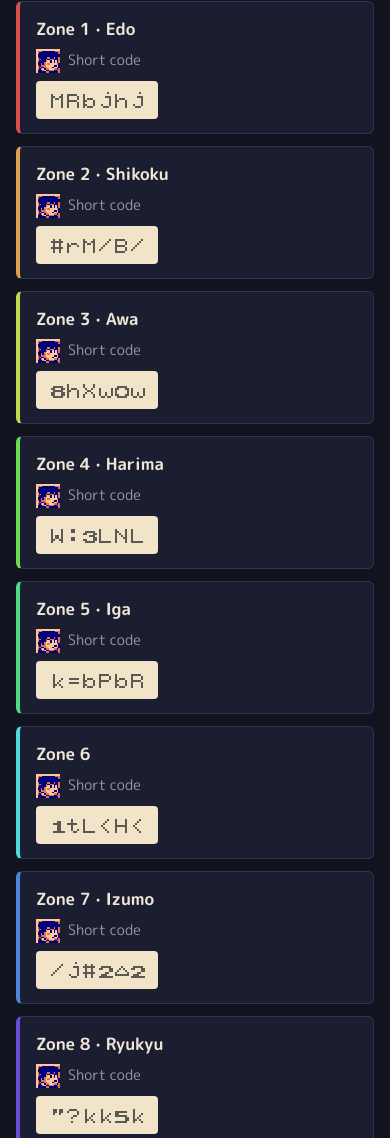
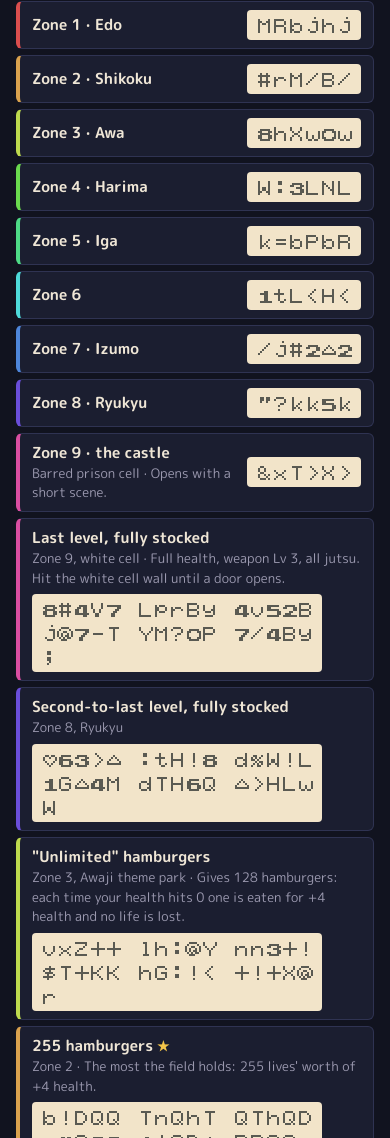
Before and after one commit to maxxthunder/mysticalninja, a website: page index.html in a window 390 px wide. Shown: the part 3293-4431 px from the top of the page. Drawn offline with nearby package versions, Linux system fonts and the light colour scheme; a web font is replaced by a local one.

Commit message:
1.0.1: compact code rows and phone fixes
Code cards become one-line rows. On phones the HUD no longer reflows under the sliders, number boxes can be cleared, and the big view scrolls in landscape. Story steps 6-7 in zone 9 are marked on Story flags; item icons line up; autocorrect off in the decode box.

```diff
--- a/index.html
+++ b/index.html
@@ -92,7 +92,7 @@ input[type=range] { width: 100%; accent-color: var(--brass); }
 .toggles { display: grid; grid-template-columns: repeat(auto-fill, minmax(124px, 1fr)); gap: 6px; }
 .items { display: grid; grid-template-columns: repeat(auto-fill, minmax(150px, 1fr)); gap: 8px 12px; }
 .item { display: grid; grid-template-columns: auto 1fr; gap: 2px 8px; align-items: center; }
-.item .ico { grid-row: span 2; }
+.item .ico { grid-row: 2; }  /* level with the number box, not the label and box together */
 .item span { font-size: .78rem; color: var(--muted); letter-spacing: .04em; }
 .item { grid-template-columns: auto 1fr auto; }
 .item span:not(.q) { grid-column: 2 / 4; }
@@ -119,30 +119,24 @@ summary { cursor: pointer; color: var(--ink); }
 table { border-collapse: collapse; font-size: .88rem; }
 td, th { border-bottom: 1px solid var(--line); padding: 4px 10px 4px 0; text-align: left; vertical-align: top; }
 .tw { overflow-x: auto; }
-/* codes: one card per password */
+/* codes: one compact row per password, its left edge in its starting zone's colour */
 .codes h2 { font-size: 1.5rem; }
-.code-list { display: grid; grid-template-columns: repeat(auto-fill, minmax(min(100%, 380px), 1fr)); gap: 12px; }
-.code-card { background: var(--panel); border: 1px solid var(--line); border-radius: 6px; padding: 14px 16px; display: grid; gap: 8px; align-content: start; position: relative; }
-.code-card h3 { font: 700 1.05rem var(--body); margin: 0; display: flex; justify-content: space-between; align-items: baseline; gap: 10px; }
-.code-card .where { color: var(--muted); font-size: .9rem; margin: 0; }
-.code-card .note { color: var(--muted); font-size: .85rem; margin: 0; }
-.badge { font: 700 .7rem var(--body); letter-spacing: .1em; text-transform: uppercase; border-radius: 3px; padding: 2px 7px; white-space: nowrap; }
-.badge.new { background: var(--brass); color: #fff; position: absolute; top: 0; right: 16px; border-radius: 0 0 4px 4px; padding: 3px 9px; }
-.code-card:has(.badge.new) { padding-top: 20px; }
-.code-card:has(.badge.new) h3 { padding-right: 76px; }
-.code-card button.pw { justify-self: start; background: var(--plate); border-color: transparent; padding: 10px 12px; }
+.code-list { display: grid; grid-template-columns: repeat(auto-fill, minmax(min(100%, 420px), 1fr)); gap: 6px; }
+.code-card { background: var(--panel); border: 1px solid var(--line); border-left: 4px solid hsl(calc(var(--z) * 36) 65% 58%); border-radius: 6px;
+  padding: 8px 12px; display: flex; flex-wrap: wrap; align-items: center; gap: 6px 12px; }
+.code-card .what { flex: 1 1 180px; min-width: 0; }
+.code-card h3 { font: 700 .95rem var(--body); margin: 0; display: flex; align-items: center; gap: 4px; }
+.code-card h3 .ico { width: 20px; height: 20px; }
+.code-card .new { color: var(--gold); font-size: .85rem; }
+.code-card .where { color: var(--muted); font-size: .82rem; margin: 0; }
+.code-card button.pw { background: var(--plate); border-color: transparent; padding: 6px 8px; }
 .code-card .code { font-size: 16px; }
-/* each card's left edge takes its starting zone's colour */
-.code-card { border-left: 4px solid hsl(calc(var(--z) * 36) 65% 58%); }
-.code-card .where { display: flex; align-items: center; gap: 4px; }
-.code-card .where .ico { width: 24px; height: 24px; }
-.code-card .where .ico:last-of-type { margin-right: 4px; }
 footer { display: flex; justify-content: space-between; align-items: center; gap: 16px; font-size: .9rem; color: var(--muted); flex-wrap: wrap; }
 footer a { color: var(--brass); text-decoration: none; display: inline-flex; align-items: center; gap: 8px; }
 /* big-text view for reading the password while typing it into the game */
 #big { inset: 0; width: 100%; height: 100%; max-width: none; max-height: none; margin: 0; border: 0; padding: 24px 16px; box-sizing: border-box;
   background: var(--plate); color: var(--plate-ink); }
-#big[open] { display: grid; place-content: center; justify-items: center; gap: 18px; overflow-y: auto; text-align: center; container-type: inline-size; }
+#big[open] { display: grid; place-content: safe center; justify-items: center; gap: 18px; overflow-y: auto; text-align: center; container-type: inline-size; }
 #big .summary { font-size: 1.1rem; text-wrap: balance; }
 body:has(#big[open]) { overflow: hidden; }
 .big-code { font-size: min(6.4cqi, 6vh) !important; font-size: round(down, min(6.4cqi, 6vh), 8px) !important; justify-items: center; }
@@ -206,7 +200,7 @@ body:has(#big[open]) { overflow: hidden; }
 
   <div class="decode">
     <div class="row">
-      <input type="text" id="paste" class="mono" maxlength="90" placeholder="6, 7, 31 or 55 symbols" autocomplete="off" spellcheck="false" autocapitalize="off" style="max-width:34ch" aria-label="Logbook to decode">
+      <input type="text" id="paste" class="mono" maxlength="90" placeholder="6, 7, 31 or 55 symbols" autocomplete="off" autocorrect="off" spellcheck="false" autocapitalize="off" style="max-width:34ch" aria-label="Logbook to decode">
       <button id="load" type="button">Decode</button>
       <span class="hint" id="paste_hint"></span>
     </div>
@@ -304,7 +298,7 @@ body:has(#big[open]) { overflow: hidden; }
       range-checked. Code: decode $1C:AFC7, encode $1C:ACE5, tables at $02:FD3E.</p>
   </details>
 
-  <footer><a href="https://github.com/maxxthunder/mysticalninja"><svg viewBox="0 0 16 16" width="18" height="18" fill="currentColor" aria-hidden="true"><path d="M8 0c4.42 0 8 3.58 8 8a8.013 8.013 0 0 1-5.45 7.59c-.4.08-.55-.17-.55-.38 0-.27.01-1.13.01-2.2 0-.75-.25-1.23-.54-1.48 1.78-.2 3.65-.88 3.65-3.95 0-.88-.31-1.59-.82-2.15.08-.2.36-1.02-.08-2.12 0 0-.67-.22-2.2.82-.64-.18-1.32-.27-2-.27-.68 0-1.36.09-2 .27-1.53-1.03-2.2-.82-2.2-.82-.44 1.1-.16 1.92-.08 2.12-.51.56-.82 1.28-.82 2.15 0 3.06 1.86 3.75 3.64 3.95-.23.2-.44.55-.51 1.07-.46.21-1.61.55-2.33-.66-.15-.24-.6-.83-1.23-.82-.67.01-.27.38.01.53.34.19.73.9.82 1.13.16.45.68 1.31 2.69.94 0 .67.01 1.3.01 1.49 0 .21-.15.45-.55.38A7.995 7.995 0 0 1 0 8c0-4.42 3.58-8 8-8Z"/></svg>maxxthunder/mysticalninja</a><a href="https://github.com/maxxthunder/mysticalninja/blob/main/CHANGELOG.md">v1.0.0</a></footer>
+  <footer><a href="https://github.com/maxxthunder/mysticalninja"><svg viewBox="0 0 16 16" width="18" height="18" fill="currentColor" aria-hidden="true"><path d="M8 0c4.42 0 8 3.58 8 8a8.013 8.013 0 0 1-5.45 7.59c-.4.08-.55-.17-.55-.38 0-.27.01-1.13.01-2.2 0-.75-.25-1.23-.54-1.48 1.78-.2 3.65-.88 3.65-3.95 0-.88-.31-1.59-.82-2.15.08-.2.36-1.02-.08-2.12 0 0-.67-.22-2.2.82-.64-.18-1.32-.27-2-.27-.68 0-1.36.09-2 .27-1.53-1.03-2.2-.82-2.2-.82-.44 1.1-.16 1.92-.08 2.12-.51.56-.82 1.28-.82 2.15 0 3.06 1.86 3.75 3.64 3.95-.23.2-.44.55-.51 1.07-.46.21-1.61.55-2.33-.66-.15-.24-.6-.83-1.23-.82-.67.01-.27.38.01.53.34.19.73.9.82 1.13.16.45.68 1.31 2.69.94 0 .67.01 1.3.01 1.49 0 .21-.15.45-.55.38A7.995 7.995 0 0 1 0 8c0-4.42 3.58-8 8-8Z"/></svg>maxxthunder/mysticalninja</a><a href="https://github.com/maxxthunder/mysticalninja/blob/main/CHANGELOG.md">v1.0.1</a></footer>
 </div>
 
 <script type="module">
@@ -403,6 +397,9 @@ function codeHTML(pw, mark = {}, set = abc()) {
   return lines.join('');
 }
 
+// leave a number box alone while it's being typed in (clearing it to retype shouldn't snap back to 0); it tidies up on change
+let tidy = false;
+const put = (el, v) => { if (tidy || el !== document.activeElement) el.value = v; };
 function render() {
   const s = state, long = !!s.long;
   form.elements.long.value = String(s.long);
@@ -418,8 +415,8 @@ function render() {
     const r = ryo(p);
     card.querySelector('.plain').hidden = G();
     card.querySelector('.digits').hidden = !G();
-    f('money').value = r ?? '';
-    [p.ryo & 15, p.ryo >> 4 & 15, p.ryo >> 8 & 15, p.ryo >> 12 & 15, p.ryo5].forEach((d, n) => { f('d' + n).value = d; });
+    put(f('money'), r ?? '');
+    [p.ryo & 15, p.ryo >> 4 & 15, p.ryo >> 8 & 15, p.ryo >> 12 & 15, p.ryo5].forEach((d, n) => put(f('d' + n), d));
     $(`p${i}.ryo_out`).textContent = fmtRyo(p);
     for (const [k, , , max, gmax, kind] of NUMS) {
       const el = f(k), v = kind === 'bcd' ? fromBCD(p[k]) : p[k], top = G() ? gmax : k === 'health' ? p.maxHealth : max;
@@ -436,13 +433,15 @@ function render() {
       <span class="num">${ico('pow', 's')}<span class="code">${codeHTML(hex(p.pow, 2), {}, ALPHABET)}</span></span>
       <span class="num"><span class="code">${codeHTML('$' + hex(p.ryo5, 1) + hex(p.ryo, 4), {}, ALPHABET)}</span></span>`;
     for (const [k] of [...FLAGS, ...KEYS]) f(k).checked = !!p[k];
-    for (const [k] of ITEMS) { f(k).max = G() ? 255 : 99; f(k).value = p[k]; }
+    for (const [k] of ITEMS) { f(k).max = G() ? 255 : 99; put(f(k), p[k]); }
   }
   const notes = [];
   if (!long) notes.push('A short code also stores the four jutsu, but the game clears them as the zone starts.');
   if (s.stage === 0 && long) notes.push('A full logbook for zone 1 starts in zone 2: the game moves it there. Use a short code for zone 1.');
   if (s.stage === 8) notes.push(long ? 'There is no zone 8 start point: a full logbook starts where zone 9 does.' : 'There is no zone 8 start point: a short code freezes on a black screen.');
-  if (s.stage >= 8 && long) notes.push(s.story >= 6 ? 'Story steps 6 and 7 crash the game in zone 9.' : 'Starts in the white cell with the mesh door; hit the wall until a door opens.');
+  if (s.stage >= 8 && long) notes.push('Starts in the white cell with the mesh door; hit the wall until a door opens.');
+  // story 6-7 crash zone 9: marked on the slider and on Story flags (shut by default) so the note above stays put while it moves
+  for (const e of [$('story_out'), $('story').closest('details').firstElementChild]) e.classList.toggle('glitch-mark', s.stage >= 8 && long && s.story >= 6);
   if (s.stage === 9 && !long) notes.push('Starts in the barred prison cell, with a short scene.');
   $('stage_note').textContent = notes.join(' ');
   form.elements.ver.value = ver;
@@ -508,6 +507,7 @@ form.addEventListener('input', e => {
   }
   render();
 });
+form.addEventListener('change', e => { if (e.target.type === 'number') { tidy = true; render(); tidy = false; } });
 glitch.addEventListener('change', () => setGlitch(glitch.checked));
 // Max everything, New game and loading a logbook replace your edits: offer to put them back
 let undoTimer;
@@ -681,24 +681,24 @@ $('paste').addEventListener('compositionend', typed);
 
 setGlitch(false);
 
-// [title, where it starts, password, note, true for a code first found here]
+// [title, where it starts (blank for a plain zone start), password, note, true for a code first found here]
 const CODES = [
-  ['Zone 1 · Edo', 'Short code', 'MRbjhj'],
-  ['Zone 2 · Shikoku', 'Short code', '#rM/B/'],
-  ['Zone 3 · Awa', 'Short code', '8hXw0w'],
-  ['Zone 4 · Harima', 'Short code', 'W:3LNL'],
-  ['Zone 5 · Iga', 'Short code', 'k=bPbR'],
-  ['Zone 6', 'Short code', '1tL<H<'],
-  ['Zone 7 · Izumo', 'Short code', '/j#2^2'],
-  ['Zone 8 · Ryukyu', 'Short code', '"?kk5k'],
-  ['Zone 9 · the castle', 'Short code, barred prison cell', '&xT>X>', 'Opens with a short scene.'],
+  ['Zone 1 · Edo', '', 'MRbjhj'],
+  ['Zone 2 · Shikoku', '', '#rM/B/'],
+  ['Zone 3 · Awa', '', '8hXw0w'],
+  ['Zone 4 · Harima', '', 'W:3LNL'],
+  ['Zone 5 · Iga', '', 'k=bPbR'],
+  ['Zone 6', '', '1tL<H<'],
+  ['Zone 7 · Izumo', '', '/j#2^2'],
+  ['Zone 8 · Ryukyu', '', '"?kk5k'],
+  ['Zone 9 · the castle', 'Barred prison cell', '&xT>X>', 'Opens with a short scene.'],
   ['Last level, fully stocked', 'Zone 9, white cell', '8#4V7LprBy4v52Bj@7-TYM?0P7/4By;', 'Full health, weapon Lv 3, all jutsu. Hit the white cell wall until a door opens.'],
   ['Second-to-last level, fully stocked', 'Zone 8, Ryukyu', '*63>^:tH!8d%W!L1G^4MdTH6Q^>HLwW'],
   ['"Unlimited" hamburgers', 'Zone 3, Awaji theme park', 'vxZ++lh:@Ynn3+!$T+KKhG:!<+!+X@r', 'Gives 128 hamburgers: each time your health hits 0 one is eaten for +4 health and no life is lost.'],
   ['255 hamburgers', 'Zone 2', 'b!DQQTnQhTQThQDz*Q991!QD^RBQQvM', 'The most the field holds: 255 lives\' worth of +4 health.', true],
   ['Max kit', 'Zone 2', 'b!DQQZ%$"Rt<5JBy+J--04N?+vkJl<J', '99,999 ryo, POW 19, 39 bombs, all jutsu, 255 of every helmet, armor and whole pizza, every key item. Uses glitch values.', true],
   ['Coin-throw weapon (Lv 4)', 'Zone 2', 'b!DQQTNQDVN>lQDz*Q991!QD^QDN+8Y', 'Weapon level 4: the attack throws coins and each throw costs ryo. Starts with 500 ryo and no spare lives.', true],
-  ['Two players, zone 4', 'Short code', ':jH204;', 'Kid Ying and Dr. Yang together.', true],
+  ['Two players, zone 4', '', ':jH204;', 'Kid Ying and Dr. Yang together.', true],
   ['Two players, last level stocked', 'Zone 9, white cell', 'lj/N0<*kM2%mvyMKh0>$JV/Yb0r%*70kM/%#ryNg0t901v/l*01=*Wt', 'The "Last level" kit for both players.', true],
   ['Zone 8½', 'Zone 9, white cell', '%>H3Hmq^dWL!D@d&"Hp/w>$>+HTLdJQ', 'The "Last level" kit with zone 8½ selected. There is no zone 8 start, so the game uses zone 9\'s.', true],
 ];
@@ -706,10 +706,10 @@ function card([title, where, us, note, isNew]) {
   const s = decode(us).state, pw = encode(s, ver), el = document.createElement('article');
   el.className = 'code-card';
   el.style.setProperty('--z', start(s));
-  const who = [s.players & 1 ? ico('ying') : '', s.players & 2 ? ico('yang') : ''].join('');
-  el.innerHTML = `<h3>${esc(title)}${isNew ? '<span class="badge new">★ New</span>' : ''}</h3><p class="where">${who}${esc(where)}</p>
-    <button type="button" class="pw" aria-label="Load ${esc(spaced(pw))}"><span class="code">${codeHTML(pw)}</span></button>
-    ${note ? `<p class="note">${esc(note)}</p>` : ''}`;
+  const who = s.players === 1 ? '' : (s.players & 1 ? ico('ying') : '') + (s.players & 2 ? ico('yang') : '');  // faces unless it's just Kid Ying
+  el.innerHTML = `<div class="what"><h3>${who}${esc(title)}${isNew ? '<span class="new" title="First found here">★</span>' : ''}</h3>
+    ${where || note ? `<p class="where">${esc([where, note].filter(Boolean).join(' · '))}</p>` : ''}</div>
+    <button type="button" class="pw" aria-label="Load ${esc(spaced(pw))}"><span class="code">${codeHTML(pw)}</span></button>`;
   el.querySelector('.pw').addEventListener('click', () => {
     $('paste').value = spaced(pw);
     load(pw);
```
Also changed, not shown: CHANGELOG.md, README.md.
